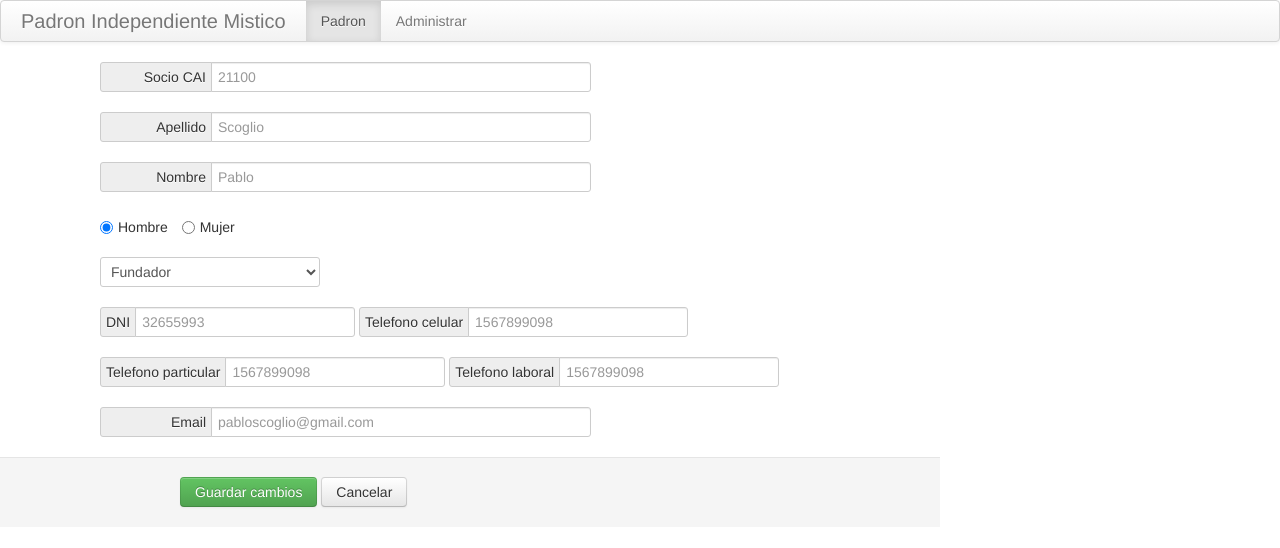
After one commit to gscoglio/padron_im, a PHP site: page /admin.php in a window 1280 px wide. The commit adds this page. Shown: the top 548 px of the page. Run offline with PHP 8.4, Linux system fonts and the light colour scheme.

Commit message:
#3 Altas
Formulario de altas de socios nuevos

```diff
--- /dev/null
+++ b/admin.php
@@ -0,0 +1,71 @@
+<!DOCTYPE html PUBLIC "-//W3C//DTD XHTML 1.0 Transitional//EN" "http://www.w3.org/TR/xhtml1/DTD/xhtml1-transitional.dtd">
+<html xmlns="http://www.w3.org/1999/xhtml">
+<?php include_once 'header.php' ?>
+<body>
+<script type="text/javascript" src="http://code.jquery.com/jquery-latest.js"></script>
+<script type="text/javascript" src="bootstrap/js/bootstrap.min.js"></script>
+<?php include_once 'navigation_bar.php' ?>
+<div class="row">
+<div class="span12">
+<form class="form-horizontal">
+    <div class="offset1 control-group">
+        <div class="input-prepend">
+            <span class="add-on formLabel">Socio CAI</span><input class="span5" id="nsocio" size="16" type="text" placeholder="21100">
+        </div>
+    </div>
+    <div class="offset1 control-group">
+        <div class="input-prepend">
+            <span class="add-on formLabel">Apellido</span><input class="span5" id="lastname" size="16" type="text" placeholder="Scoglio">
+        </div>
+    </div>
+    <div class="offset1 control-group">
+        <div class="input-prepend">
+            <span class="add-on formLabel">Nombre</span><input class="span5" id="firstname" size="16" type="text" placeholder="Pablo">
+        </div>
+    </div>
+    <div class="offset1 control-group">
+        <label class="radio inline">
+            <input type="radio" name="optionsRadios" id="optionsRadios1" value="option1" checked>
+            Hombre
+        </label>
+        <label class="radio inline">
+            <input type="radio" name="optionsRadios" id="optionsRadios2" value="option2">
+            Mujer
+        </label>
+    </div>
+    <div class="offset1 control-group">
+        <select>
+            <option>Fundador</option>
+            <option>Activo</option>
+        </select>
+    </div>
+    <div class="offset1 control-group">
+        <div class="input-prepend inline">
+            <span class="add-on">DNI</span><input class="span3" id="dni" size="16" type="text" placeholder="32655993">
+        </div>
+        <div class="input-prepend inline">
+            <span class="add-on">Telefono celular</span><input class="span3" id="telcel" size="16" type="text" placeholder="1567899098">
+        </div>
+    </div>
+    <div class="offset1 control-group">
+    <div class="input-prepend inline">
+        <span class="add-on">Telefono particular</span><input class="span3" id="telpar" size="16" type="text" placeholder="1567899098">
+    </div>
+    <div class="input-prepend inline">
+        <span class="add-on">Telefono laboral</span><input class="span3" id="tellaboral" size="16" type="text" placeholder="1567899098">
+    </div>
+    </div>
+    <div class="offset1 control-group">
+    <div class="input-prepend">
+        <span class="add-on formLabel">Email</span><input class="span5" id="email" size="16" type="text" placeholder="pabloscoglio@gmail.com">
+    </div>
+    </div>
+    <div class="form-actions">
+        <button type="submit" class="btn btn-success">Guardar cambios</button>
+        <button type="button" class="btn">Cancelar</button>
+    </div>
+</form>
+</div>
+</div>
+</body>
+</html>
--- a/config/config.php
+++ b/config/config.php
@@ -1,8 +1,8 @@
 <?php
 
 define('DB_HOST', 'localhost');
-define('DB_USER', 'root');
-define('DB_PASSWORD', 'root');
+define('DB_USER', 'padron');
+define('DB_PASSWORD', 'padron');
 define('DB_NAME', 'padron_im');
 
 $searchCriterias = array(
--- /dev/null
+++ b/css/myForm.css
@@ -0,0 +1,17 @@
+/*
+    Document   : myForm
+    Created on : Sep 17, 2012, 8:46:06 PM
+    Author     : Pablo
+    Description:
+        Our stylesheet.
+*/
+
+root {
+    display: block;
+}
+
+/*FORMS*/
+.formLabel {
+    width: 100px !important;
+    text-align: right !important;
+}
--- a/header.php
+++ b/header.php
@@ -2,6 +2,7 @@
 <title>Padron Independiente Mistico</title>
 <!-- Bootstrap -->
 <link href="bootstrap/css/bootstrap.min.css" rel="stylesheet"/>
+<link href="css/myForm.css" rel="stylesheet"/>
 <script type="text/javascript" src="http://code.jquery.com/jquery-latest.js"></script>
 <script type="text/javascript" src="bootstrap/js/bootstrap.min.js"></script>
 </head>
--- a/navigation_bar.php
+++ b/navigation_bar.php
@@ -3,7 +3,7 @@
         <a class="brand" >Padron Independiente Mistico</a>
         <ul class="nav">
         <li class="active"><a href="index.php">Padron</a></li>
-        <li><a href="#">Administrar</a></li>
+        <li><a href="admin.php">Administrar</a></li>
         </ul>
     </div>
 </div>
```
